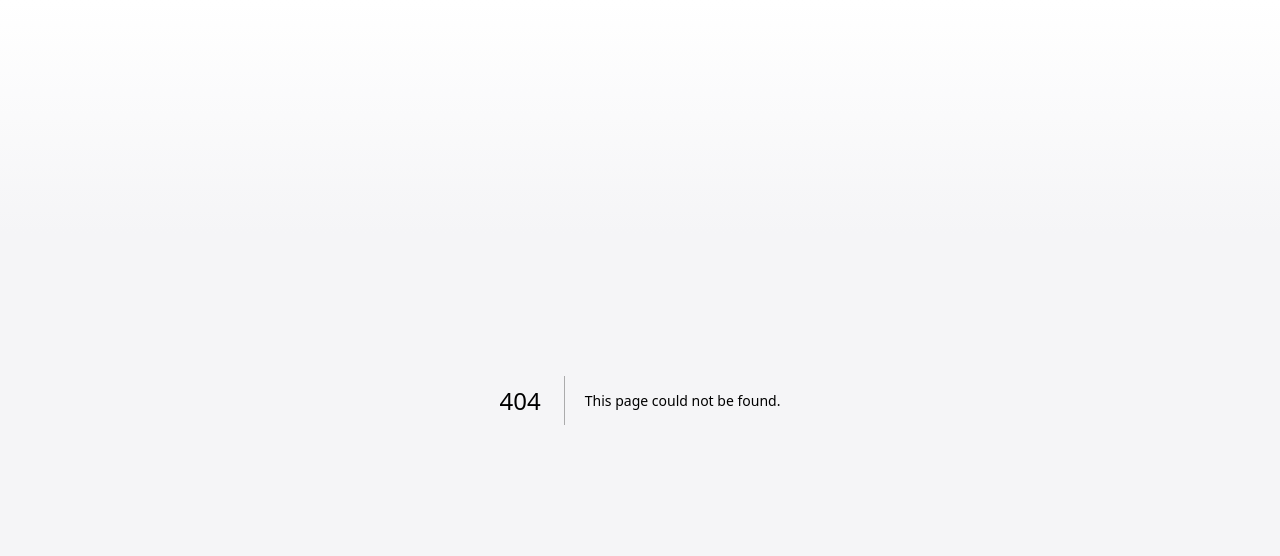
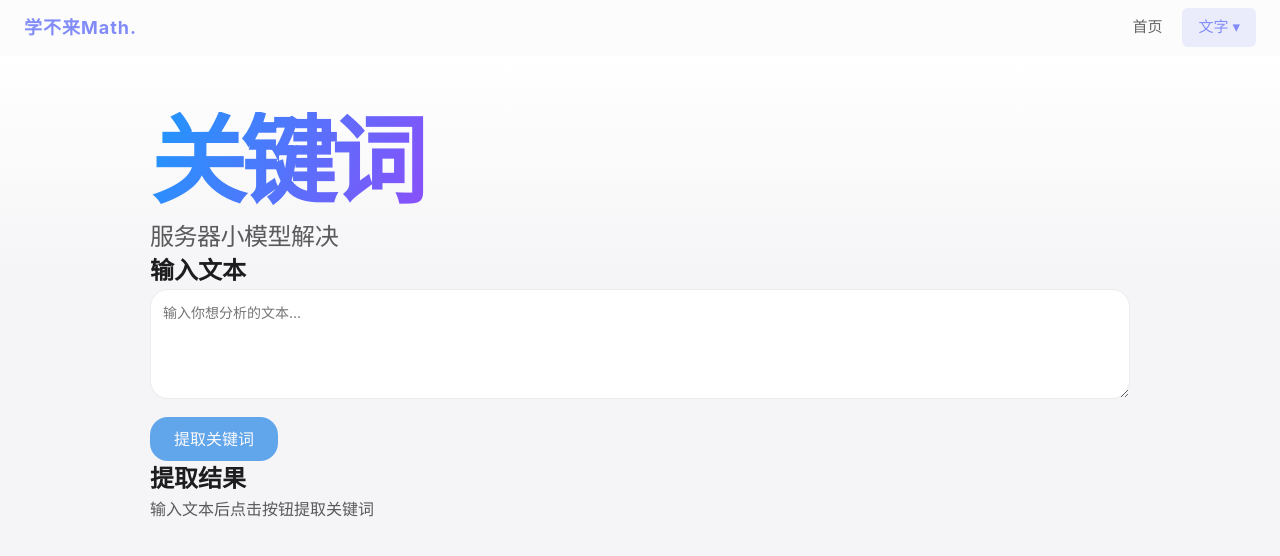
Before and after one commit to Civic-cn/math.1, a Next.js app: page /keywords in a window 1280 px wide. Before the commit this address had no page. Shown: the top 556 px of the page. Built offline with nearby package versions, Linux system fonts and the light colour scheme.

Commit message:
新增了提取关键字功能

```diff
--- /dev/null
+++ b/app/keywords/page.jsx
@@ -0,0 +1,5 @@
+import KeywordsView from "../../components/KeywordsView.jsx";
+
+export default function Page() {
+  return <KeywordsView />;
+}
--- a/app/layout.jsx
+++ b/app/layout.jsx
@@ -1,10 +1,8 @@
 // app/layout.jsx 是 Next.js 的"全站外壳"——所有页面都套在它里面。
-// 它取代了 4.4 的 index.html + main.jsx + App.jsx 最外面那层壳：
+// 它取代了 index.html + main.jsx + App.jsx 最外面那层壳：
 //   - <html>/<body> 由它提供；
-//   - app-shell / page-shell / page-content 这层包裹，和 4.4 App.jsx 里一模一样；
-//   - 4.4 main.jsx 里那 8 行 import CSS，原样搬到这里（顺序不变）。
+//   - app-shell / page-shell / page-content 这层包裹
 // 注意：导航条 Nav 不在这儿，它在每一页的 hero 里（HomeView / TextLabView 各放一份），
-// 这样整页布局和 4.4 完全一致。
 
 import "../css/reset.css";
 import "../css/variables.css";
--- /dev/null
+++ b/components/KeywordsView.jsx
@@ -0,0 +1,127 @@
+        "use client";
+
+        import { useState } from "react";
+        import Nav from "./Nav.jsx";
+        import PageHeading from "./PageHeading.jsx";
+        import AnimatedCardGrid from "./AnimatedCardGrid.jsx";
+
+        export default function KeywordsView() {
+        const [input, setInput] = useState("");
+        const [result, setResult] = useState(null);
+        const [loading, setLoading] = useState(false);
+        const [error, setError] = useState(null);
+
+        const handleExtract = async () => {
+            if (!input.trim()) return;
+            setLoading(true);
+            setError(null);
+            try {
+            const base = process.env.NEXT_PUBLIC_API_BASE_URL || "";
+            const url = base + "/api/keywords";
+            const res = await fetch(url, {
+                method: "POST",
+                headers: { "Content-Type": "application/json" },
+                body: JSON.stringify({ text: input }),
+            });
+            if (!res.ok) {
+                const err = await res.json().catch(() => ({}));
+                throw new Error(err.detail || "提取失败");
+            }
+            const data = await res.json();
+            setResult(data);
+            } catch (e) {
+            setError(e.message);
+            } finally {
+            setLoading(false);
+            }
+        };
+
+        return (
+            <>
+            <Nav />
+            <AnimatedCardGrid>
+                <PageHeading
+                title="关键词"
+                subtitle="服务器小模型解决"
+                />
+
+                {/* 输入卡片 */}
+                <div className="card">
+                <h2>输入文本</h2>
+                <textarea
+                    value={input}
+                    onChange={(e) => setInput(e.target.value)}
+                    rows={4}
+                    placeholder="输入你想分析的文本..."
+                    style={{
+                    width: "100%",
+                    padding: "12px",
+                    borderRadius: "18px",
+                    border: "1px solid var(--border-soft)",
+                    background: "var(--surface)",
+                    color: "var(--text-main)",
+                    fontSize: "14px",
+                    resize: "vertical",
+                    }}
+                />
+                <button
+                    onClick={handleExtract}
+                    disabled={loading || !input.trim()}
+                    style={{
+                    marginTop: "12px",
+                    padding: "10px 24px",
+                    background: "var(--brand)",
+                    color: "#fff",
+                    border: "none",
+                    borderRadius: "18px",
+                    cursor: loading || !input.trim() ? "not-allowed" : "pointer",
+                    opacity: loading || !input.trim() ? 0.6 : 1,
+                    }}
+                >
+                    {loading ? "提取中..." : "提取关键词"}
+                </button>
+                </div>
+
+                {/* 输出卡片 */}
+                <div className="card">
+                <h2>提取结果</h2>
+                {error && (
+                    <p style={{ color: "#ff6b6b" }}>{error}</p>
+                )}
+                {result ? (
+                    <>
+                    <p style={{ color: "var(--text-soft)", marginBottom: "8px" }}>
+                        原文：{result.text}
+                    </p>
+                    <div style={{ display: "flex", flexWrap: "wrap", gap: "8px" }}>
+                        {result.keywords
+    .split(/[,，、；\n]/)
+    .map((kw) => kw.trim().replace(/\d+[\.、，、。]/g, "").replace(/[（）()【】\[\]]/g, ""))
+    .filter(Boolean)
+    .map((kw, i) => (
+        <span
+        key={i}
+        style={{
+            padding: "6px 14px",
+            background: "var(--brand)",
+            color: "#fff",
+            borderRadius: "20px",
+            fontSize: "14px",
+        }}
+        >
+        {kw}
+        </span>
+    ))}
+
+                    </div>
+                    </>
+                ) : (
+                    <p style={{ color: "var(--text-soft)" }}>
+                    输入文本后点击按钮提取关键词
+                    </p>
+                )}
+                </div>
+            </AnimatedCardGrid>
+            </>
+        );
+        }
--- a/components/Nav.jsx
+++ b/components/Nav.jsx
@@ -1,39 +1,72 @@
 "use client";
 
-// 顶部这一条（品牌 + 导航）——和 4.4 长得一模一样，只是"跳页面"换了写法：
-// 4.4 我们手搓 useRoute()，靠 onClick 调 navigate()、自己监听 popstate；
-// Next.js 替我们写好了那一摊，这里只用：
-//   - <Link href="/..."> 表示"点这里跳到那一页"
-//   - usePathname() 告诉我们"现在地址栏长什么样"（用来高亮当前页）
-// 因为用到了 usePathname、要在浏览器里跑，所以顶上标了 "use client"。
+import { useState } from "react";
 import Link from "next/link";
 import { usePathname } from "next/navigation";
 
 export default function Nav() {
   const pathname = usePathname();
-  const items = [
-    { href: "/",         label: "个人主页" },
-    { href: "/text-lab", label: "文字实验室" },
+  const [showDropdown, setShowDropdown] = useState(false);
+
+  const topItems = [
+    { name: "首页", path: "/" },
   ];
 
+  const dropdownItems = [
+    { name: "文字实验室", path: "/text-lab" },
+    { name: "关键词提取", path: "/keywords" },
+  ];
+
+  const isActive = (path) => {
+    if (path === "/") return pathname === "/";
+    return pathname.startsWith(path);
+  };
+
   return (
-    <div className="hero-topline">
-      <p className="brand-eyebrow">学不来Math.</p>
-      <nav className="inline-links hero-nav">
-        {items.map((it) => {
-          const active =
-            it.href === "/" ? pathname === "/" : pathname.startsWith(it.href);
-          return (
+    <nav className="nav">
+      <div className="nav-brand">学不来Math.</div>
+      <ul className="nav-menu">
+        {topItems.map((item) => (
+          <li key={item.path}>
             <Link
-              key={it.href}
-              href={it.href}
-              className={"nav-link" + (active ? " active" : "")}
+              href={item.path}
+              className={isActive(item.path) ? "nav-link active" : "nav-link"}
             >
-              {it.label}
+              {item.name}
             </Link>
-          );
-        })}
-      </nav>
-    </div>
+          </li>
+        ))}
+
+        {/* 文字下拉菜单 */}
+        <li className="nav-dropdown">
+          <span
+            className={`nav-link nav-dropdown-toggle ${
+              isActive("/text-lab") || isActive("/keywords") ? "active" : ""
+            }`}
+            onClick={() => setShowDropdown(!showDropdown)}
+            style={{ cursor: "pointer" }}
+          >
+            文字 ▾
+          </span>
+          {showDropdown && (
+            <ul className="nav-dropdown-menu">
+              {dropdownItems.map((item) => (
+                <li key={item.path}>
+                  <Link
+                    href={item.path}
+                    className={`nav-dropdown-link ${
+                      isActive(item.path) ? "active" : ""
+                    }`}
+                    onClick={() => setShowDropdown(false)}
+                  >
+                    {item.name}
+                  </Link>
+                </li>
+              ))}
+            </ul>
+          )}
+        </li>
+      </ul>
+    </nav>
   );
 }
--- a/css/layout.css
+++ b/css/layout.css
@@ -1,4 +1,5 @@
 body {
+  padding-top: 56px;  /* ← 加上这行，给导航栏留位置 */
   font-family: var(--font);
   line-height: 1.5;
   color: var(--text-main);
--- a/css/nav.css
+++ b/css/nav.css
@@ -1,23 +1,99 @@
-.inline-links {
-  display: inline-flex;
-  flex-wrap: wrap;
-  gap: 18px;
+/* 导航栏主体 */
+.nav {
+  position: fixed;
+  top: 0;
+  left: 0;
+  right: 0;
+  z-index: 1000;
+  display: flex;
+  align-items: center;
+  justify-content: space-between;
+  padding: 0 24px;
+  height: 56px;
+  background: #fcfcfc;
+  border-bottom: 1px solid rgba(255, 255, 255, 0.08);
 }
 
-.hero-nav {
-  justify-content: flex-end;
+/* 品牌名 */
+.nav-brand {
+  font-size: 18px;
+  font-weight: 700;
+  color: #818cf8;
+  letter-spacing: 1px;
 }
 
-.nav-link {
-  color: rgba(29, 29, 31, 0.54);
-  font-size: 15px;
-  line-height: 1.33;
-  letter-spacing: -0.24px;
-  cursor: pointer;
-  transition: color 0.2s;
+/* 菜单靠右 */
+.nav-menu {
+  display: flex;
+  align-items: center;
+  gap: 4px;
+  list-style: none;
+  margin: 0;
+  padding: 0;
 }
 
-.nav-link.active {
-  color: var(--text-main);
+/* 菜单链接 一般状态 */
+.nav-link {
+  display: block;
+  padding: 8px 16px;
+  color: rgba(0, 0, 0, 0.6);
+  font-size: 15px;
+  text-decoration: none;
+  border-radius: 6px;
+  transition: all 0.2s;
+  cursor: pointer;
+}
+
+.nav-link:hover {/* 菜单链接-移动至悬浮 */
+  color: #0c0c0c;
+  background: rgba(109, 91, 180, 0.08);
+}
+
+.nav-link.active {/* 菜单链接-选中时 */
+  color: #818cf8;
+  background: rgba(129, 140, 248, 0.15);
   font-weight: 500;
 }
+
+/* 下拉菜单 */
+.nav-dropdown {
+  position: relative;
+}
+/* ========== 下拉菜单弹出层外壳========== */
+.nav-dropdown-menu {
+  position: absolute;
+  top: calc(100% + 8px);
+  left: 50%;
+  transform: translateX(-50%);
+  background: #ffffff;
+  border: 1px solid rgba(255, 255, 255, 0.1);
+  border-radius: 10px;
+  padding: 6px 0;
+  min-width: 150px;
+  box-shadow: 0 8px 24px rgba(0, 0, 0, 0.5);
+  list-style: none;
+  z-index: 100;
+}
+
+.nav-dropdown-link {/* 下拉菜单弹出的内容 */
+  display: block;
+  padding: 10px 20px;
+  color: rgba(0, 0, 0, 0.8);
+  font-size: 14px;
+  text-decoration: none;
+  text-align: center;
+  transition: all 0.2s;
+}
+/* 下拉菜单里的选项 */
+.nav-dropdown-link:hover,
+.nav-dropdown-link.active {
+  background: #818cf8;
+  color: #fff;
+}
+
+/* 页面内容不被导航栏遮挡 */
+main,
+.page-content,
+.hero-section {
+  padding-top: 56px;
+}
```
Also changed, not shown: 1 other file (tests, documents, lock files or other folders).
